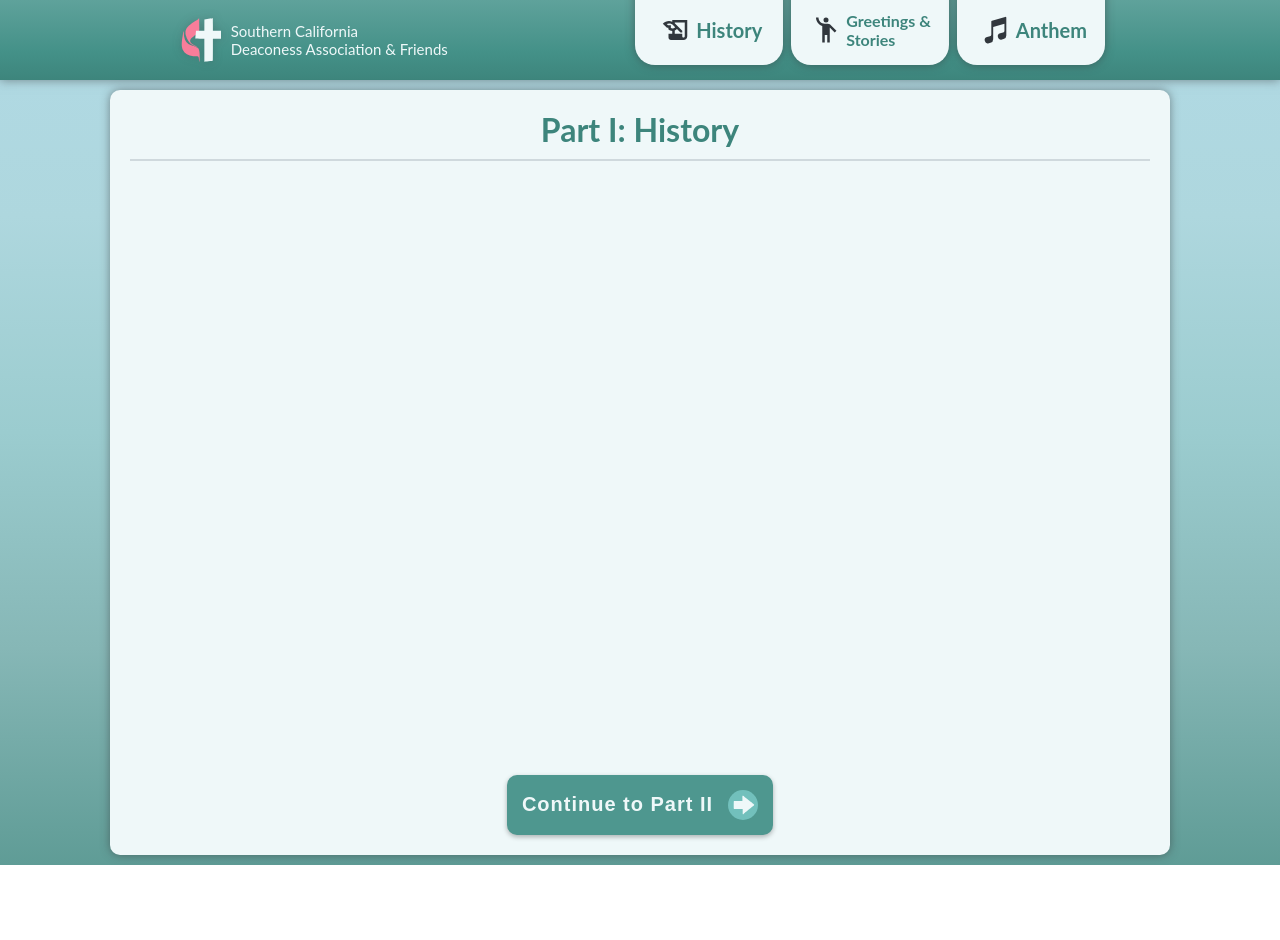
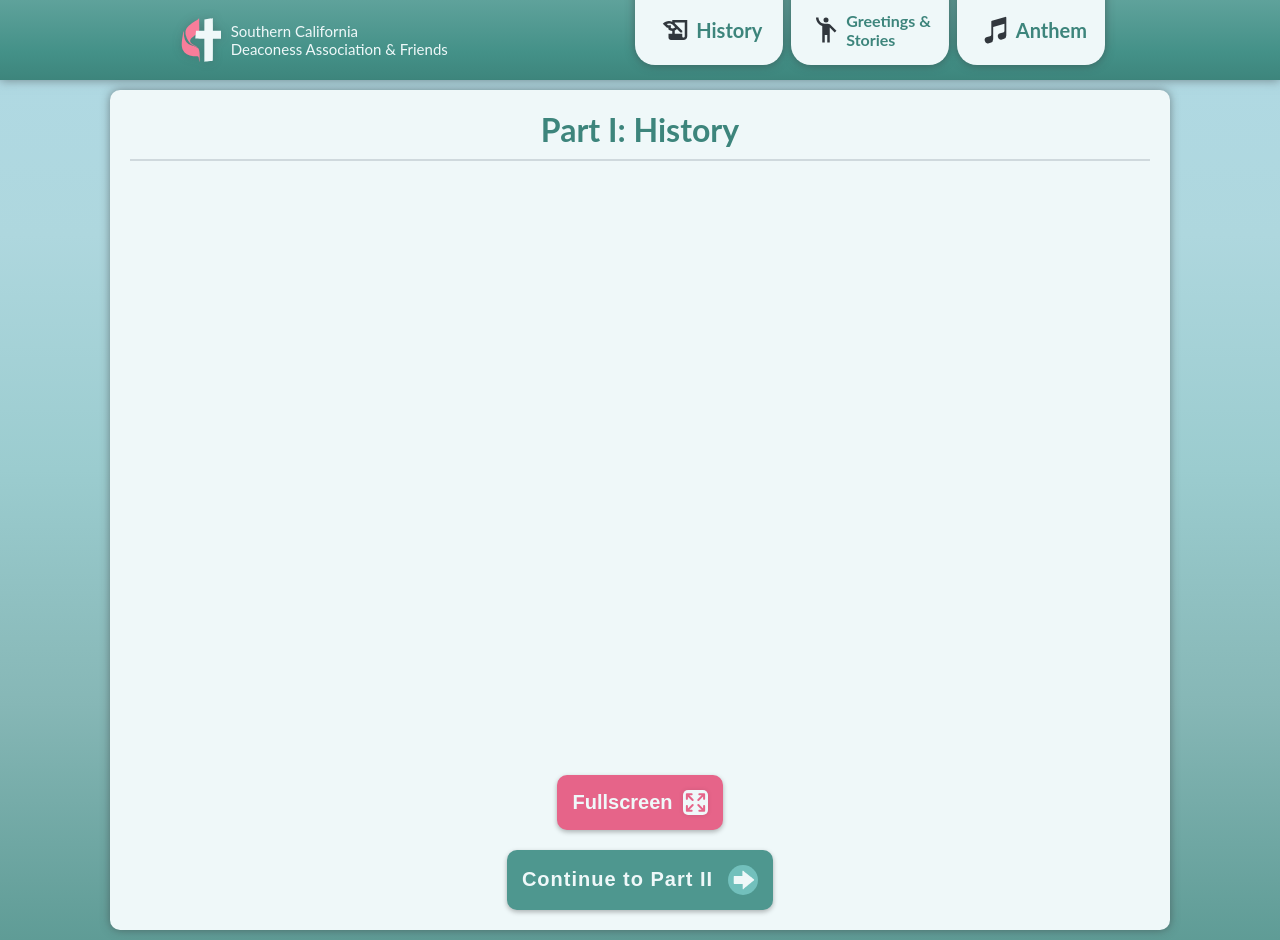
Before and after one commit to SoCal-Deaconess-Association/SCDA-Website, a React (Vite) app: page / in a window 1280 px wide. Before the commit the page ends 865 px from the top, so only its background shows below. Built offline with nearby package versions, Linux system fonts and the light colour scheme.

Commit message:
Added a fullscreen button outside of YouTube player per client's request.

```diff
--- /dev/null
+++ b/src/assets/icons/FullscreenIcon.tsx
@@ -0,0 +1,36 @@
+import React, { SVGProps } from 'react';
+
+interface SvgProps extends SVGProps<SVGSVGElement> {
+    color1?: string;
+    color2?: string;
+}
+
+export const FullscreenIcon: React.FC<SvgProps> = ({ color1 = "#000", color2 = "#111", ...props }) => (
+    <svg
+        xmlns="http://www.w3.org/2000/svg"
+        id="Layer_1"
+        data-name="Layer 1"
+        viewBox="0 0 23.06 23.06"
+        {...props}
+    >
+        <defs>
+            <style>{`.cls-2{stroke-width:0;fill:${color1}}`}</style>
+        </defs>
+        <rect
+            width={23.06}
+            height={23.06}
+            rx={4.7}
+            ry={4.7}
+            style={{
+                strokeWidth: 0,
+                fill: color2,
+            }}
+        />
+        <path
+            d="M20.4 14.92c0-.54-.42-.98-.93-.98s-.93.44-.93.98v2.03l-3.77-3.77a.942.942 0 0 0-1.32 0c-.36.36-.36.96 0 1.32l3.75 3.74h-2.02c-.55 0-1 .42-1 .93s.44.93 1 .93h4.23c.55 0 .99-.42 1-.93v-4.26M8.29 13.19l-3.76 3.77v-2.03c0-.54-.42-.98-.93-.98-.52 0-.93.44-.93.98v4.26c0 .52.45.93 1 .93H7.9c.55 0 .99-.42.99-.93s-.44-.93-.99-.93H5.88l3.75-3.74c.36-.36.36-.96 0-1.32a.924.924 0 0 0-1.32 0M14.77 9.88l3.77-3.77v2.03c0 .54.42.98.93.98.52 0 .93-.44.93-.98V3.88c0-.52-.45-.93-1-.93h-4.23c-.55 0-1 .42-1 .93s.44.93 1 .93h2.02l-3.75 3.74c-.36.36-.36.95 0 1.32.36.37.95.37 1.32 0M5.87 4.82h2.02c.55 0 .99-.42.99-.93s-.44-.93-.99-.93H3.66c-.55 0-.99.42-1 .93v4.26c0 .54.42.98.93.98s.93-.44.93-.98V6.12l3.76 3.77c.37.37.96.37 1.32 0 .36-.36.36-.95 0-1.32L5.85 4.82z"
+            className="cls-2"
+        />
+    </svg>
+);
+
+export default FullscreenIcon;
--- a/src/components/VideoPlayer.tsx
+++ b/src/components/VideoPlayer.tsx
@@ -1,11 +1,14 @@
-// Import React features
+import { useRef } from 'react';
 import YouTube from 'react-youtube';
+import FullscreenIcon from '../assets/icons/FullscreenIcon';
 
 type VideoPlayerProps = {
     videoID: string;
 };
 
 export const VideoPlayer: React.FC<VideoPlayerProps> = ({ videoID }) => {
+    const playerRef = useRef<any>(null);
+
     const opts = {
         width: '100%',
         playerVars: {
@@ -16,9 +19,31 @@ export const VideoPlayer: React.FC<VideoPlayerProps> = ({ videoID }) => {
         },
     };
 
+    const onPlayerReady = (event: { target: any }) => {
+        const player = event.target;
+        playerRef.current = player;
+    };
+
+    const toggleFullscreen = () => {
+        const player = playerRef.current;
+        if (player) {
+            const playerElement = player.getIframe();
+            if (playerElement.requestFullscreen) {
+                playerElement.requestFullscreen();
+            } else if (playerElement.mozRequestFullScreen) { /* Firefox */
+                playerElement.mozRequestFullScreen();
+            } else if (playerElement.webkitRequestFullscreen) { /* Chrome, Safari & Opera */
+                playerElement.webkitRequestFullscreen();
+            } else if (playerElement.msRequestFullscreen) { /* IE/Edge */
+                playerElement.msRequestFullscreen();
+            }
+        }
+    };
+
     return (
         <div className="video-player-container">
-            <YouTube videoId={videoID} opts={opts} className="youtube-player" />
+            <YouTube videoId={videoID} opts={opts} className="youtube-player" onReady={onPlayerReady} />
+            <button onClick={toggleFullscreen}>Fullscreen <FullscreenIcon color1='#e66489' color2='#eff8f9' /></button>
         </div>
     );
 };
--- a/src/styles/components/_header.sass
+++ b/src/styles/components/_header.sass
@@ -116,6 +116,7 @@
             width: 30px
             height: 30px
             margin: 5px
+            pointer-events: none
 
         svg path, svg circle
             fill: $color-black
--- a/src/styles/components/_videoPlayer.sass
+++ b/src/styles/components/_videoPlayer.sass
@@ -6,6 +6,41 @@
     max-width: 100%
     padding-top: 20px
     padding-bottom: 20px
+    display: flex
+    flex-direction: column
+    align-items: center
+    gap: 20px
+
+    button
+        background-color: $color-pink-dark
+        border: none
+        cursor: pointer
+        outline: none
+        display: flex
+        justify-content: center
+        align-items: center
+        padding: 15px
+        border-radius: 10px
+        color: $color-white
+        font-size: 20px
+        font-weight: bold
+        box-shadow: 0 2px 5px rgba(0, 0, 0, 0.288)
+        transition: background-color 0.1s ease-in-out
+
+        svg
+            width: 25px
+            height: auto
+            margin-left: 10px
+            filter: drop-shadow(0 0 2px rgba(0, 0, 0, 0.1))
+
+        &:active
+            background-color: darken($color-pink-dark, 4%)
+            filter: saturate(90%)
+
+        @media(pointer: fine)
+            &:hover
+                background-color: darken($color-pink-dark, 4%)
+                filter: saturate(90%)
 
 .youtube-player
     position: relative
```
